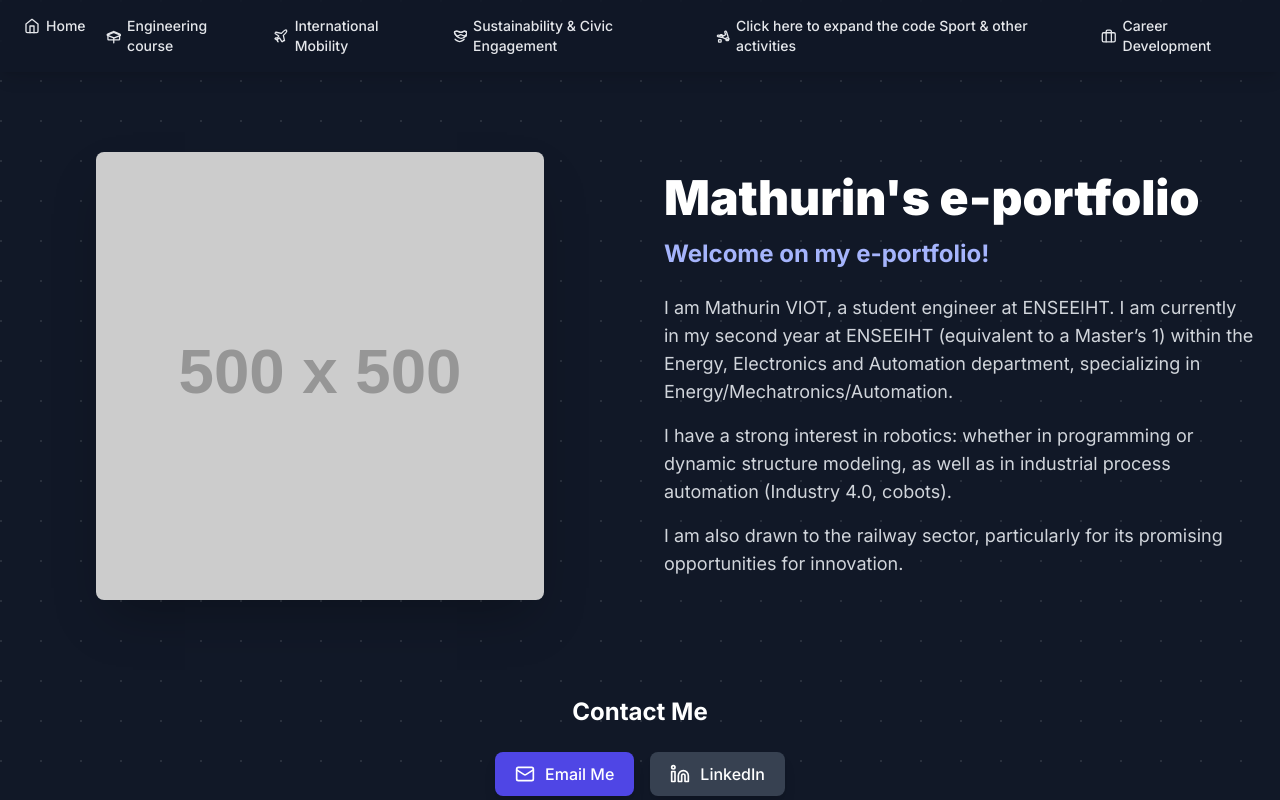
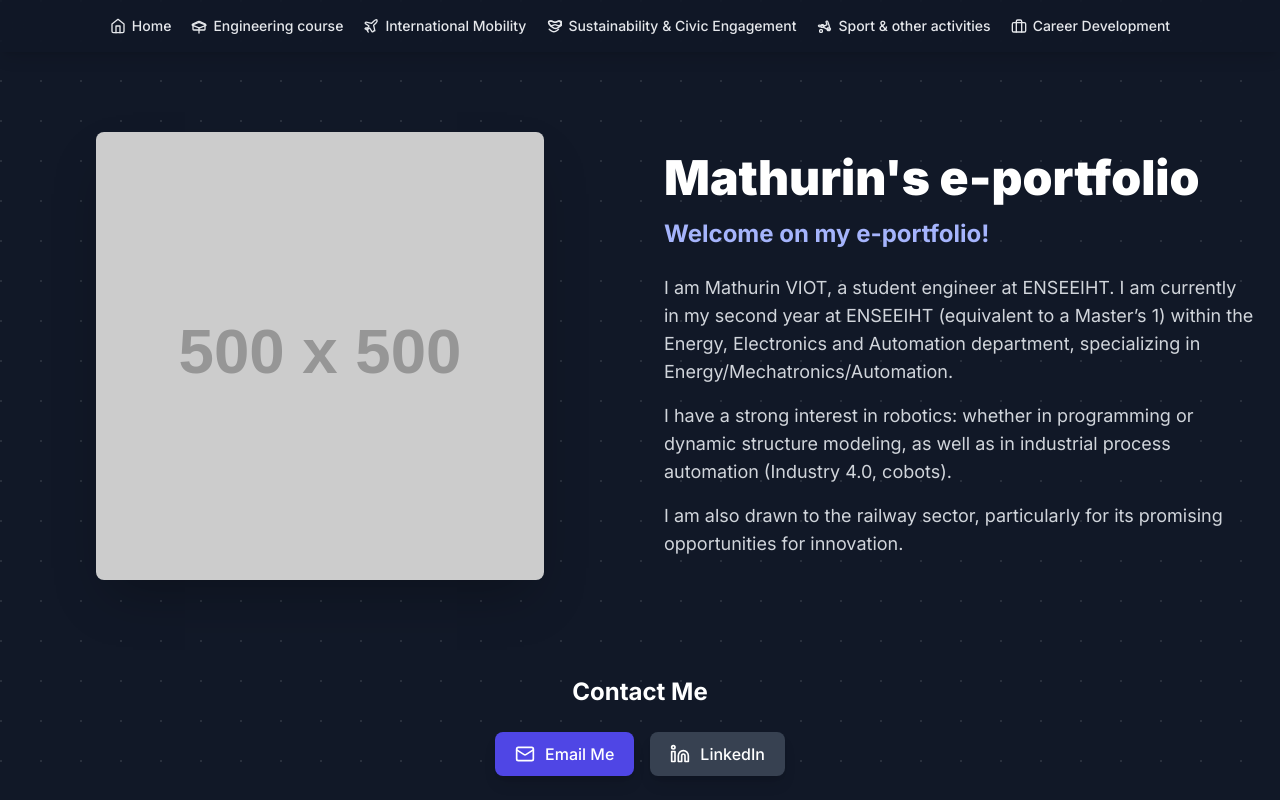
Before and after one commit to mathurin-lab/eportfolio, a plain HTML site: page index.html in a window 1280 px wide. Shown: the top 800 px of the page. Drawn offline with nearby package versions, Linux system fonts and the light colour scheme; placeholder pictures from the web are drawn by us.

Commit message:
erreur nom onglet

```diff
--- a/index.html
+++ b/index.html
@@ -64,7 +64,6 @@
                 <li><a href="#sport" class="nav-link text-sm font-medium hover:text-indigo-400 transition-colors flex items-center gap-x-1.5">
                     <!-- CHANGÉ: Icône SVG directe -->
                     <svg xmlns="http://www.w3.org/2000/svg" width="24" height="24" viewBox="0 0 24 24" fill="none" stroke="currentColor" stroke-width="2" stroke-linecap="round" stroke-linejoin="round" class="w-4 h-4"><path d="M20.4 14.5c-.2-1.3-.5-2.5-.9-3.7l-1.8-5.3c-.2-.7-.9-1-1.6-.9-.6.1-1.1.6-1 1.2l1.3 4.2-4.1 2.2c-1.8-.5-3.6-.9-5.4-1.2l-1.9-.3c-.6-.1-1.2.3-1.3.9-.1.6.3 1.2.9 1.3l1.9.3c1.9.3 3.9.7 5.8 1.3l4 2.1c.4.2.8.3 1.2.5.8.3 1.7.5 2.5.6.2 0 .5 0 .7-.1.6-.1 1.1-.6 1-1.2zM21 18c0 .6-.4 1-1 1h-2c-.6 0-1-.4-1-1v-2c0-.6.4-1 1-1h2c.6 0 1 .4 1 1v2zM6.5 17.5c-.3 0-.5.1-.7.3-.2.2-.3.5-.3.7v2c0 .3.1.5.3.7.2.2.4.3.7.3h2c.3 0 .5-.1.7-.3.2-.2.3-.4.3-.7v-2c0-.3-.1-.5-.3-.7-.2-.2-.4-.3-.7-.3h-2zM12 11.1c-.2-.3-.4-.5-.7-.7-.2-.2-.5-.3-.7-.3h-2c-.3 0-.5.1-.7.3-.2.2-.3.4-.3.7v2c0 .3.1.5.3.7.2.2.4.3.7.3h2c.3 0 .5-.1.7-.3.2-.2.3-.4.3-.7v-.2l-1-2.1z"/></svg>
-Click here to expand the code
                     Sport & other activities
                 </a></li>
                 <li><a href="#career" class="nav-link text-sm font-medium hover:text-indigo-400 transition-colors flex items-center gap-x-1.5">
```
